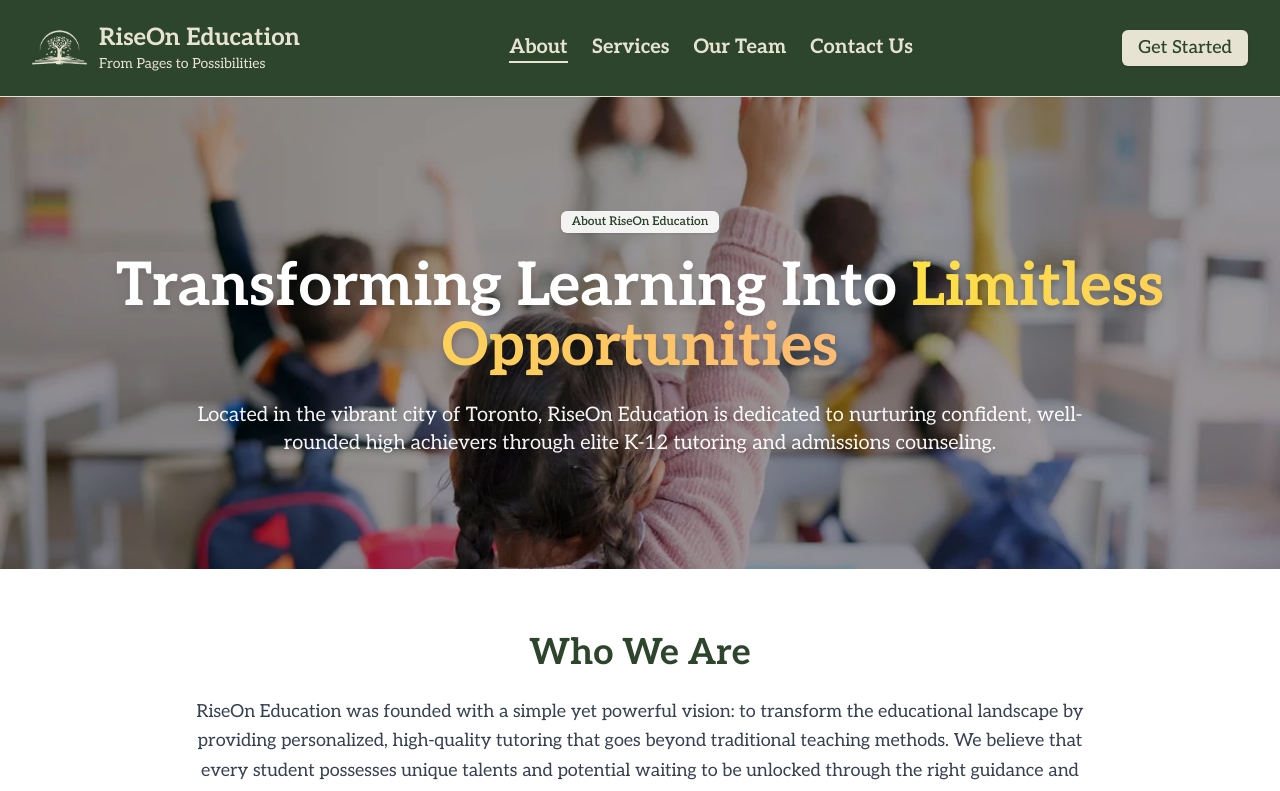
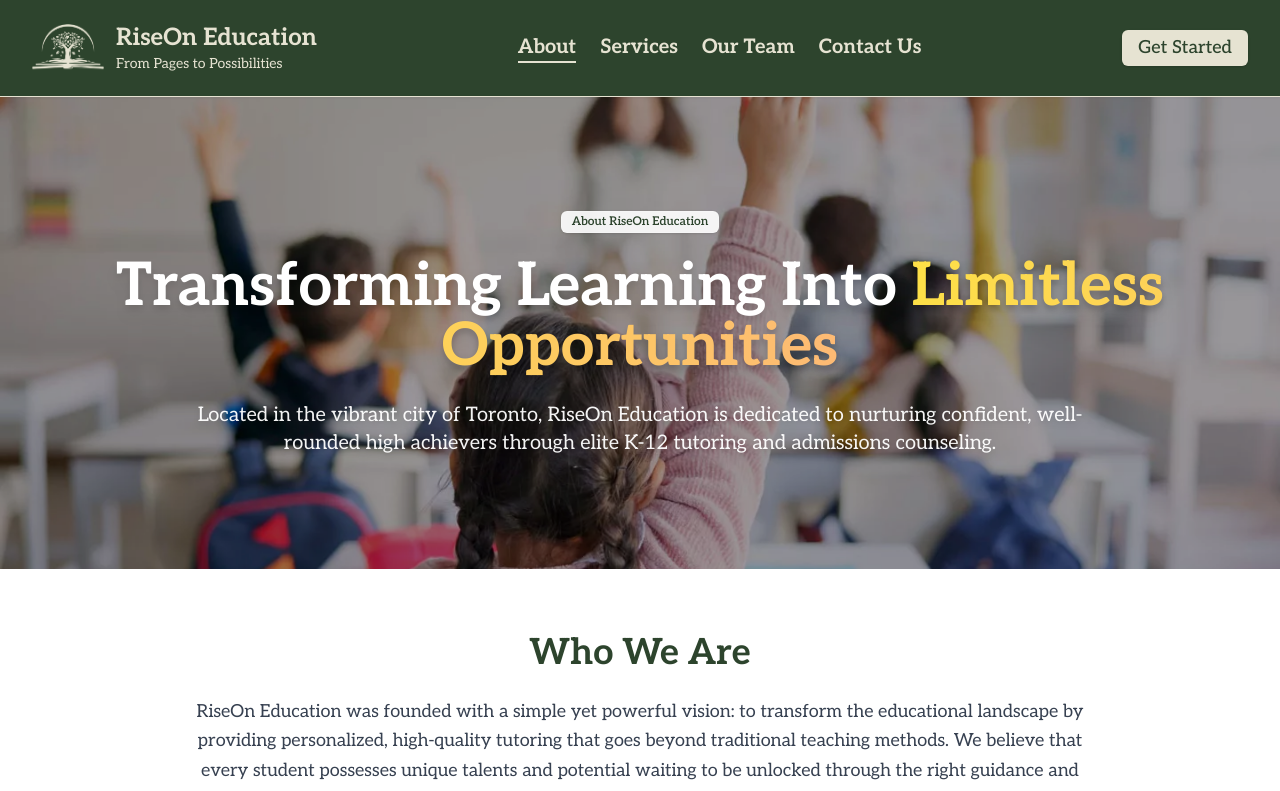
Before and after one commit to CalsonicSSS/riseon_education_client, a Next.js app: page /about in a window 1280 px wide. Shown: the top 791 px of the page. Built offline with nearby package versions, Linux system fonts and the light colour scheme; no server answers.

Commit message:
update requst 1

```diff
--- a/src/components/NavBar.tsx
+++ b/src/components/NavBar.tsx
@@ -41,7 +41,7 @@ export function NavBar() {
         <div className='flex justify-between items-center h-16'>
           {/* Logo */}
           <Link href='/' className='flex items-center space-x-3' onClick={closeMobileMenu}>
-            <Image src='/home/11.png' alt='RiseOn Education Icon' width={55} height={55} className='object-contain' />
+            <Image src='/home/11.png' alt='RiseOn Education Icon' width={72} height={72} className='object-contain' />
             <div>
               <h1 className='sm:text-lg lg:text-2xl font-bold text-riseon-cream'>RiseOn Education</h1>
               <p className='text-sm text-riseon-cream hidden sm:block'>From Pages to Possibilities</p>
```
Also changed, not shown: src/app/icon.png.
